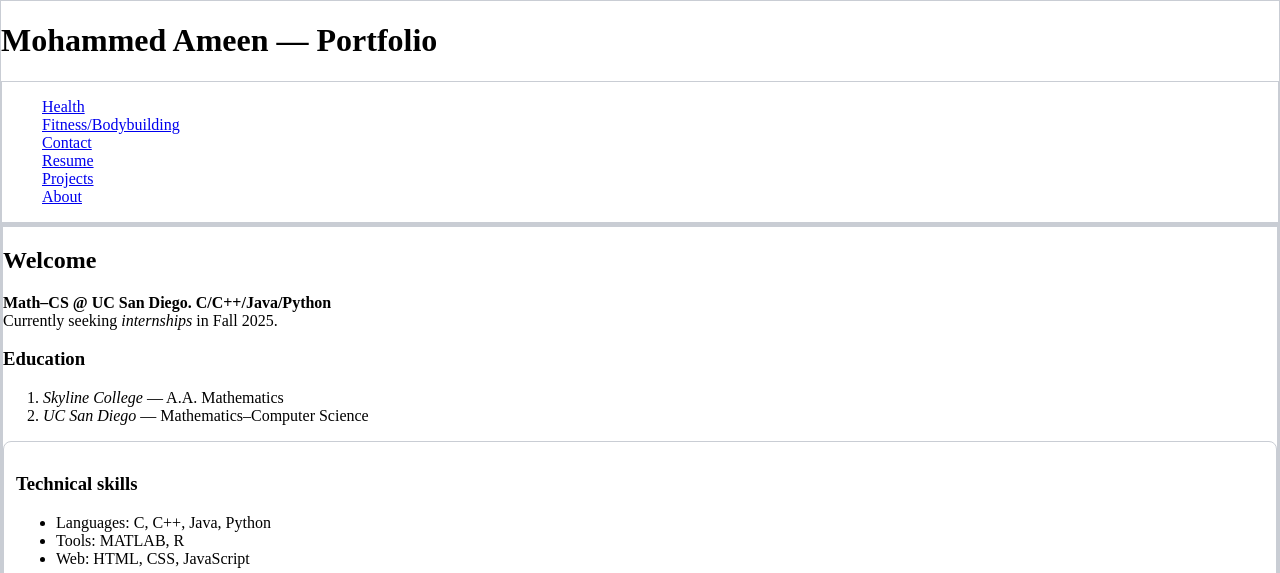
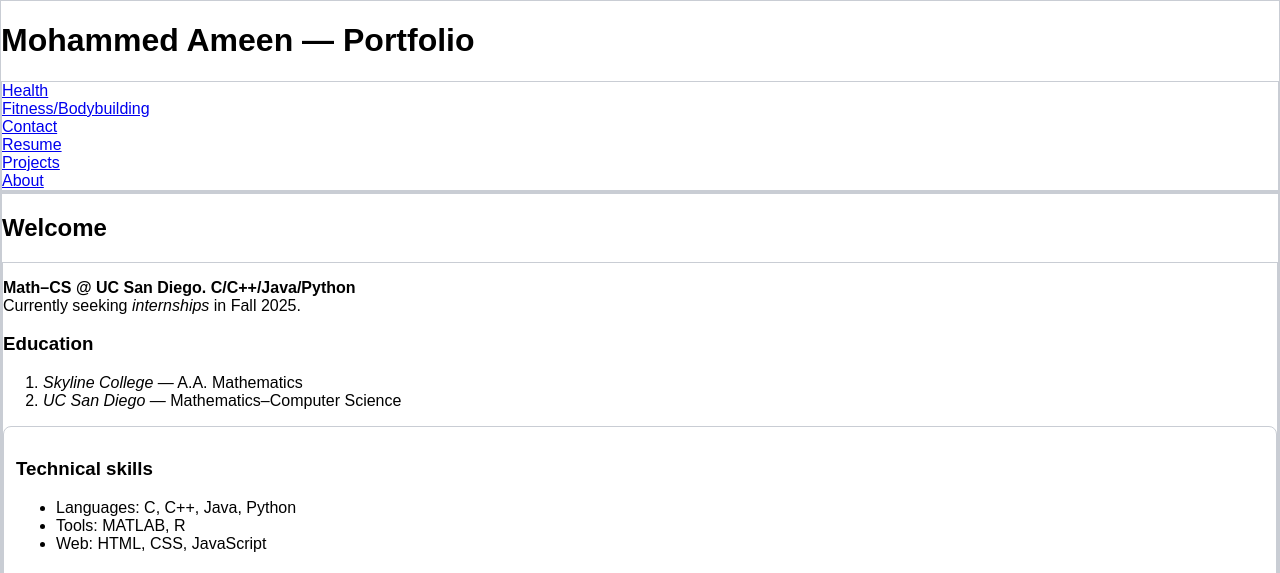
Before and after one commit to mmameen-hue/HW3_personalsite, a plain HTML site: page index.html in a window 1280 px wide. Shown: the top 573 px of the page. Drawn offline with Linux system fonts and the light colour scheme.

Commit message:
different server

```diff
--- a/index.html
+++ b/index.html
@@ -10,8 +10,8 @@
 
   <style>
     header, nav, main, section, article, aside, footer, .photo { border: 1px solid #c9cdd4; }
-    body { margin: 0; }
-    nav ul { list-style: none; }
+    body { margin: 0; font-family: sans-serif; }
+    nav ul { list-style: none; padding: 0; margin: 0; }
     img { display: block; }
     profile-card {
       display: block;
@@ -30,6 +30,7 @@
     customElements.define('hello-world-console', HelloWorldConsole);
   </script>
 </head>
+
 <body>
   <noscript>JavaScript is disabled. The <code>&lt;hello-world-console&gt;</code> element will not log to the console.</noscript>
   <hello-world-console></hello-world-console>
@@ -49,9 +50,11 @@
   </header>
 
   <main>
-    <section aria-labelledby="welcome">
+    <!-- ✅ Fixed: Added a direct heading for this section -->
+    <section aria-labelledby="section-welcome">
+      <h2 id="section-welcome">Welcome</h2>
+
       <article>
-        <h2 id="welcome">Welcome</h2>
         <p>
           <strong>Math–CS @ UC San Diego.</strong>
           <b>C/C++/Java/Python</b><br>
```
